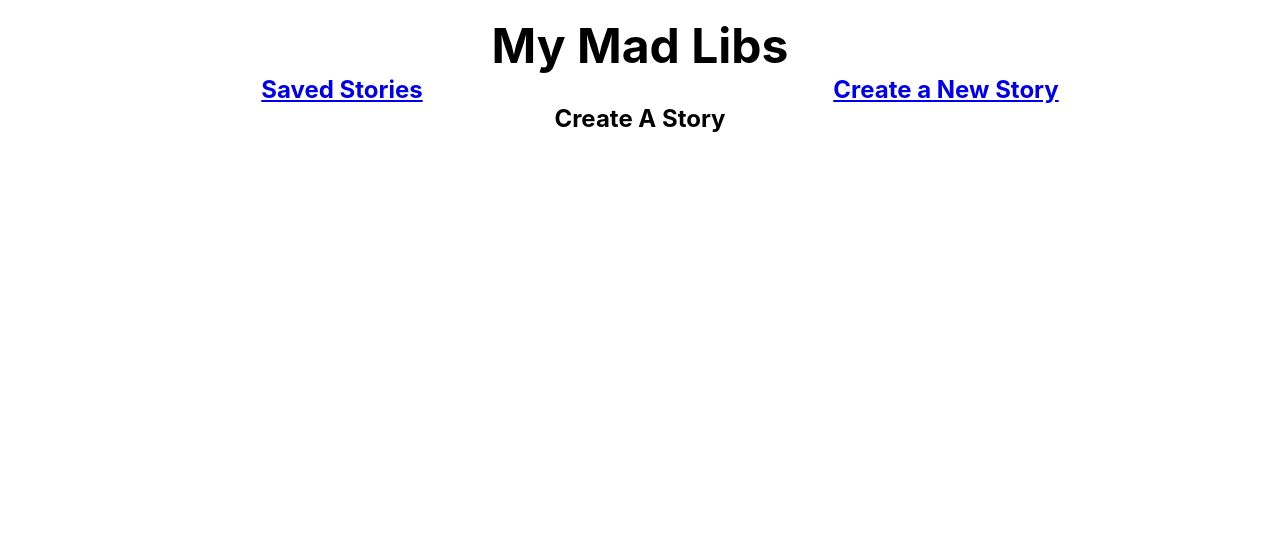
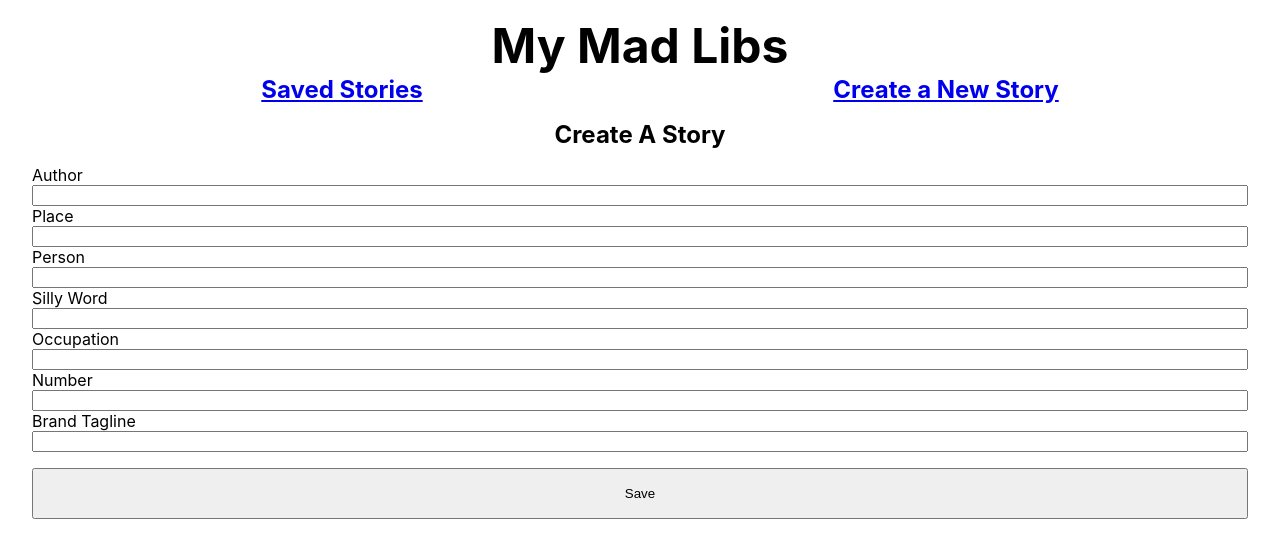
Before and after one commit to KatSchultz/mad-libs, a React (Create React App) app: page /create-story in a window 1280 px wide. Shown: the top 558 px of the page. Built offline with nearby package versions, Linux system fonts and the light colour scheme.

Commit message:
created form

```diff
--- /dev/null
+++ b/src/components/CreateStory/CreateStory.css
@@ -0,0 +1,16 @@
+.story-form {
+  display: flex;
+  flex-direction: column;
+  padding: 1rem;
+}
+.story-form > label {
+  text-align: left;
+}
+.story-form__button {
+  margin-top: 1rem;
+  padding: 1rem;
+}
+
+h2 {
+  margin-top: 1rem;
+}
--- a/src/components/CreateStory/CreateStory.tsx
+++ b/src/components/CreateStory/CreateStory.tsx
@@ -1,9 +1,82 @@
-import React from "react";
+import React, { ChangeEvent, useState } from "react";
+import "./CreateStory.css";
+import { storyData } from "../../data/data";
 
 export default function CreateStory() {
+  const [userInput, setUserInput] = useState({
+    author: "",
+    place: "",
+    person: "",
+    sillyWord: "",
+    occupation: "",
+    number: "",
+    brandTagline: "",
+  });
+
+  const changeHandler = (e: ChangeEvent<HTMLInputElement>) => {
+    setUserInput({ ...userInput, ...{ [e.target.name]: e.target.value } });
+  };
+
+  const submitHandler = (e: React.FormEvent) => {
+    e.preventDefault();
+    storyData.push(userInput);
+  };
+
   return (
     <div>
       <h2>Create A Story</h2>
+      <form action="" className="story-form" onSubmit={submitHandler}>
+        <label htmlFor="author">Author</label>
+        <input
+          type="text"
+          name="author"
+          value={userInput.author}
+          onChange={changeHandler}
+        />
+        <label htmlFor="place">Place</label>
+        <input
+          type="text"
+          name="place"
+          value={userInput.place}
+          onChange={changeHandler}
+        />
+        <label htmlFor="person">Person</label>
+        <input
+          type="text"
+          name="person"
+          value={userInput.person}
+          onChange={changeHandler}
+        />
+        <label htmlFor="sillySord">Silly Word</label>
+        <input
+          type="text"
+          name="sillyWord"
+          value={userInput.sillyWord}
+          onChange={changeHandler}
+        />
+        <label htmlFor="occupation">Occupation</label>
+        <input
+          type="text"
+          name="occupation"
+          value={userInput.occupation}
+          onChange={changeHandler}
+        />
+        <label htmlFor="number">Number</label>
+        <input
+          type="text"
+          name="number"
+          value={userInput.number}
+          onChange={changeHandler}
+        />
+        <label htmlFor="brandTagline">Brand Tagline</label>
+        <input
+          type="text"
+          name="brandTagline"
+          value={userInput.brandTagline}
+          onChange={changeHandler}
+        />
+        <button className="story-form__button">Save</button>
+      </form>
     </div>
   );
 }
--- /dev/null
+++ b/src/data/data.ts
@@ -0,0 +1,11 @@
+export interface StoryFiller {
+  author: string;
+  place: string;
+  person: string;
+  sillyWord: string;
+  occupation: string;
+  number: string;
+  brandTagline: string;
+}
+
+export const storyData: StoryFiller[] = [];
```
